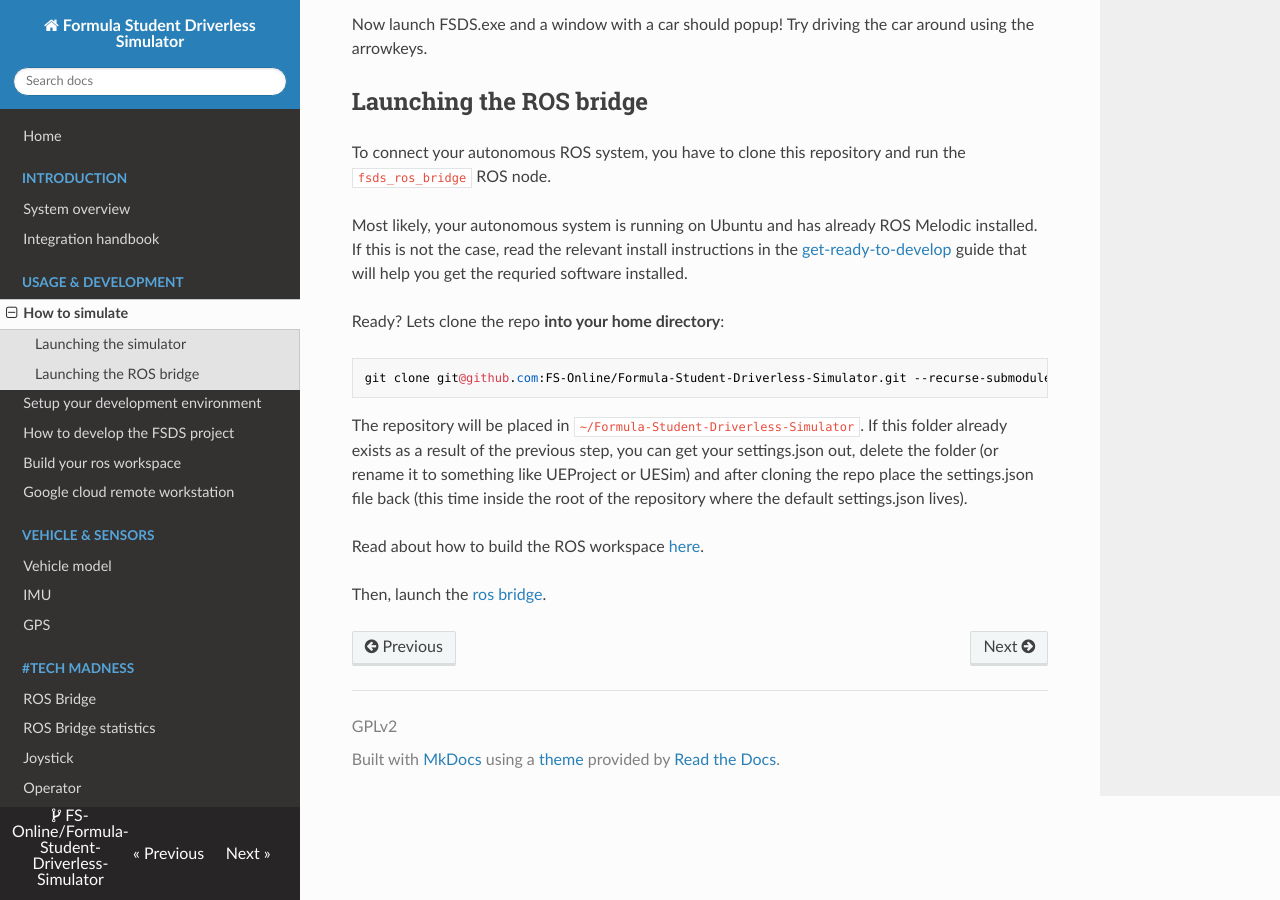
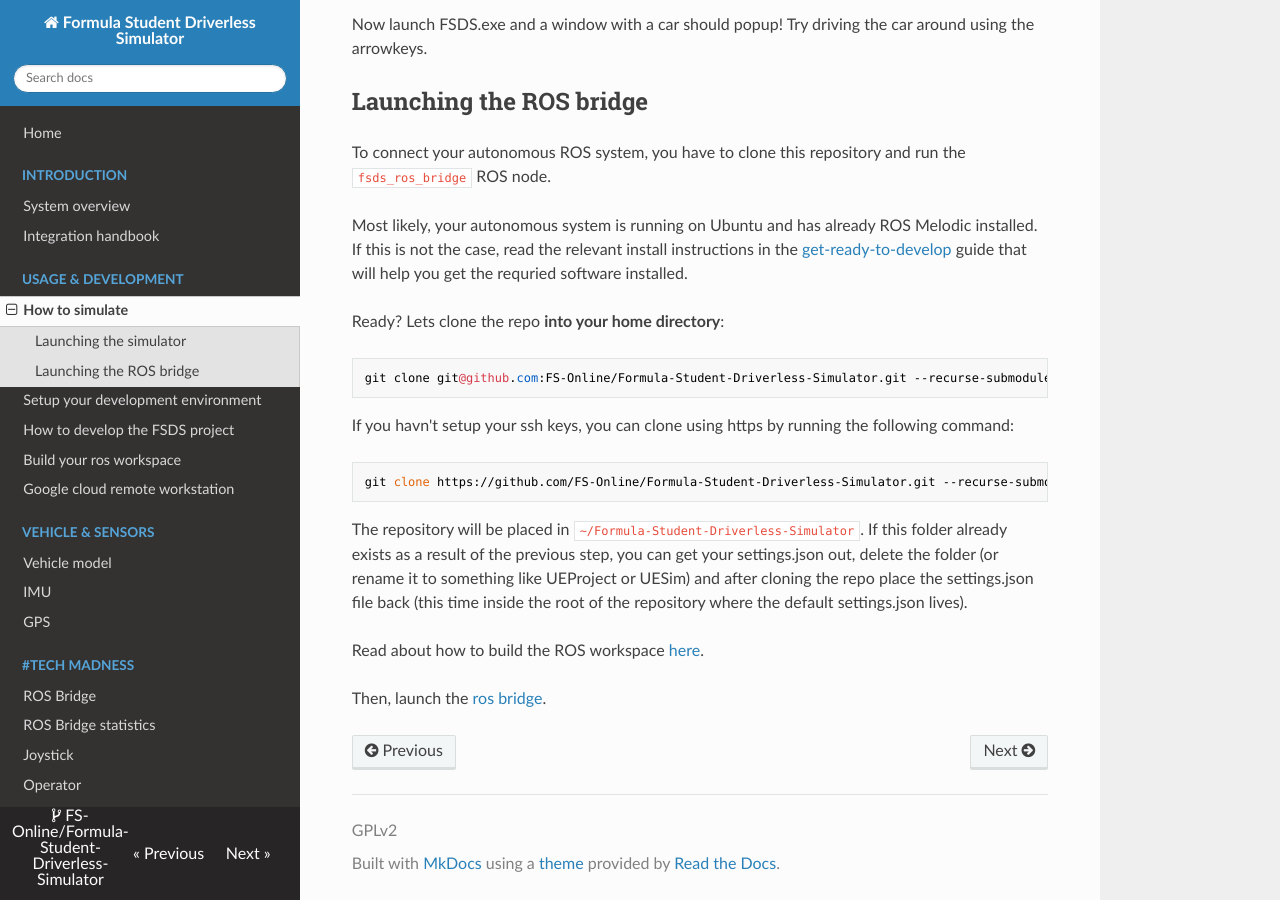
Before and after one commit to FS-Driverless/Formula-Student-Driverless-Simulator, an MkDocs documentation site: the page built from docs/how-to-simulate.md, in a window 1280 px wide and 900 px high, scrolled down 758 px. Built offline with MkDocs 1.6.1, drawn with Linux system fonts in a browser that asks for light colours; nearby versions of some CDN libraries; comment, search, counter and statistics services are not loaded.

Commit message:
Document how to clone using http

````diff
--- a/docs/how-to-simulate.md
+++ b/docs/how-to-simulate.md
@@ -33,6 +33,12 @@
 ```
 git clone git@github.com:FS-Online/Formula-Student-Driverless-Simulator.git --recurse-submodules
 ```
+
+If you havn't setup your ssh keys, you can clone using https by running the following command:
+```
+git clone https://github.com/FS-Online/Formula-Student-Driverless-Simulator.git --recurse-submodules
+```
+
 The repository will be placed in `~/Formula-Student-Driverless-Simulator`.
 If this folder already exists as a result of the previous step, you can get your settings.json out, delete the folder (or rename it to something like UEProject or UESim) and after cloning the repo place the settings.json file back (this time inside the root of the repository where the default settings.json lives).
 
````
